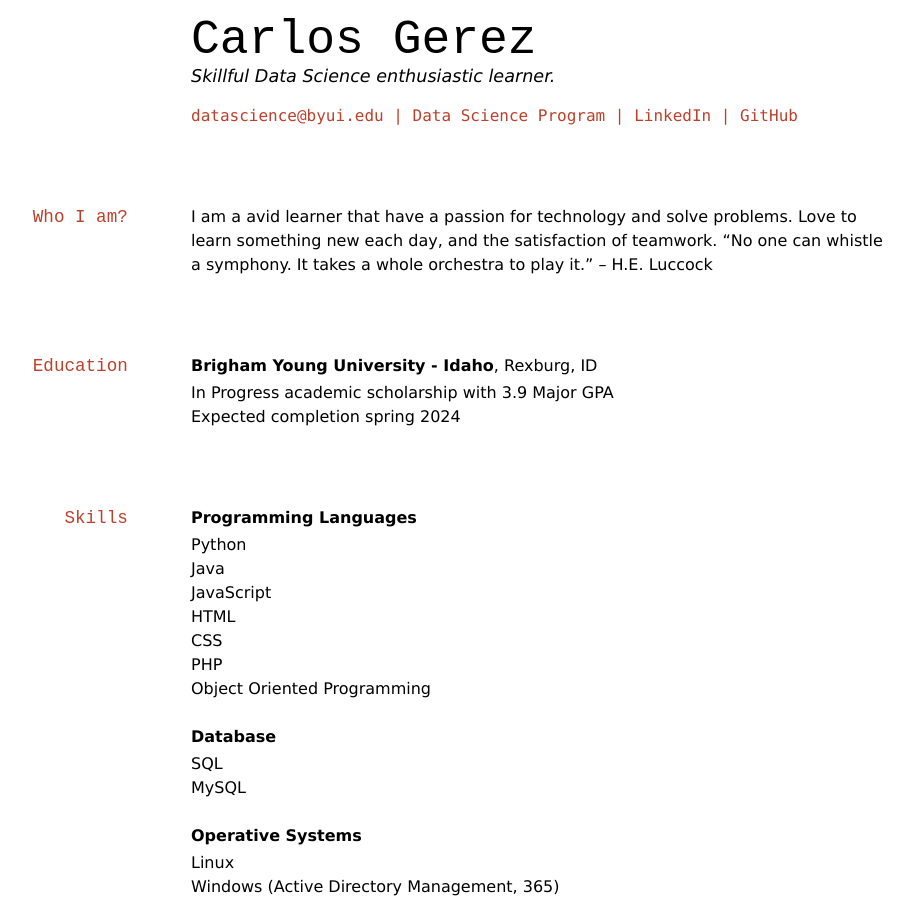
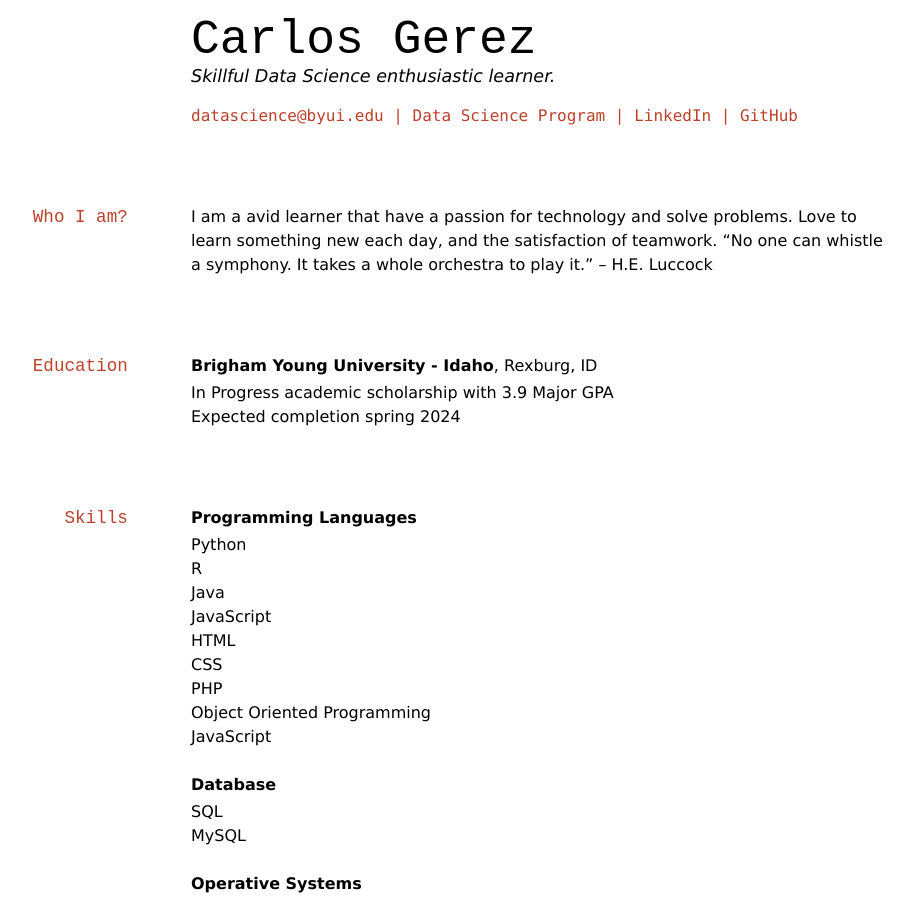
Before and after one commit to carlosdgerez/Gerez-Resume, a Jekyll site: the page built from docs/index.md, in a window 1280 px wide and 900 px high. Shown: the whole window, without its empty margins (141-1054 px from the left). Built offline with Jekyll 4.4.1, drawn with Linux system fonts in a browser that asks for light colours.

Commit message:
new commit in resume

```diff
--- a/docs/index.md
+++ b/docs/index.md
@@ -31,12 +31,15 @@ __Brigham Young University - Idaho__, Rexburg, ID
 __Programming Languages__
 
 - Python
+- R
 - Java
 - JavaScript
 - HTML
 - CSS
 - PHP
 - Object Oriented Programming
+- JavaScript
+
 
 __Database__
 - SQL
```
Also changed, not shown: 1 other file.
